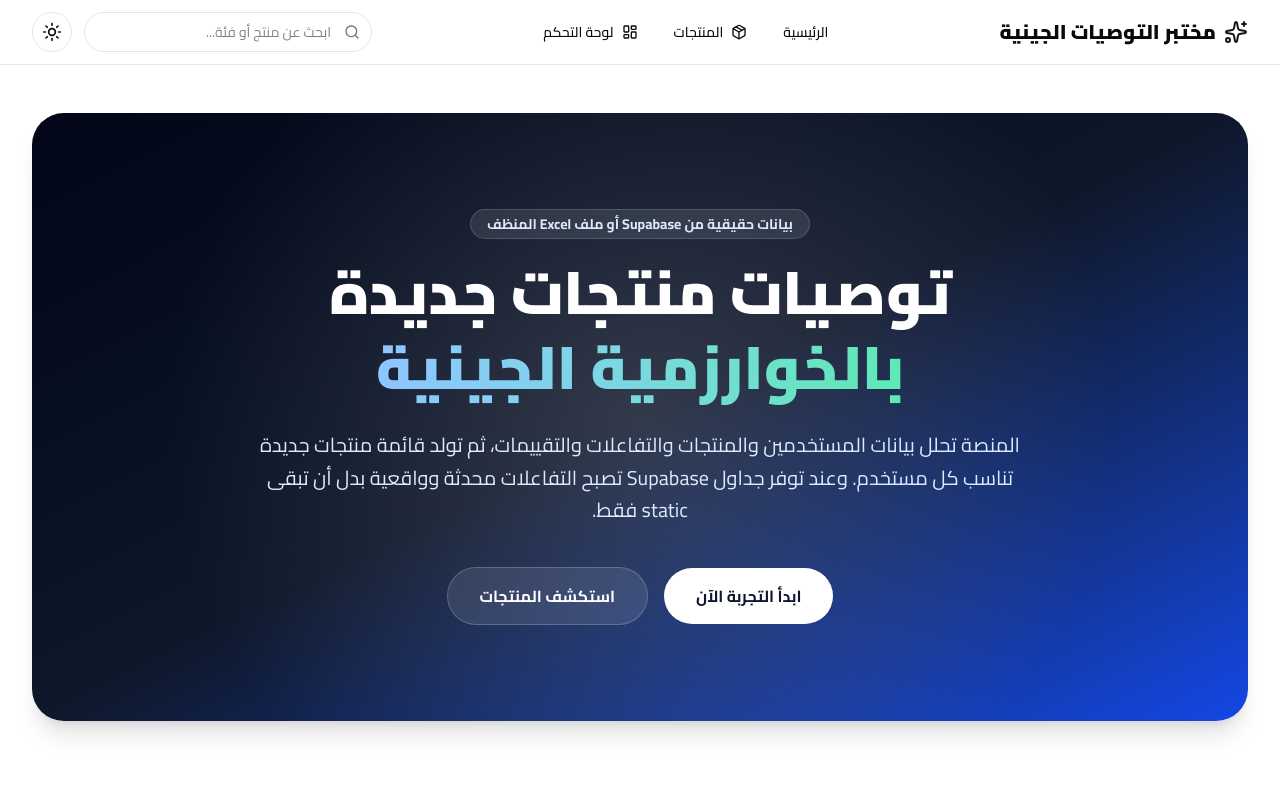
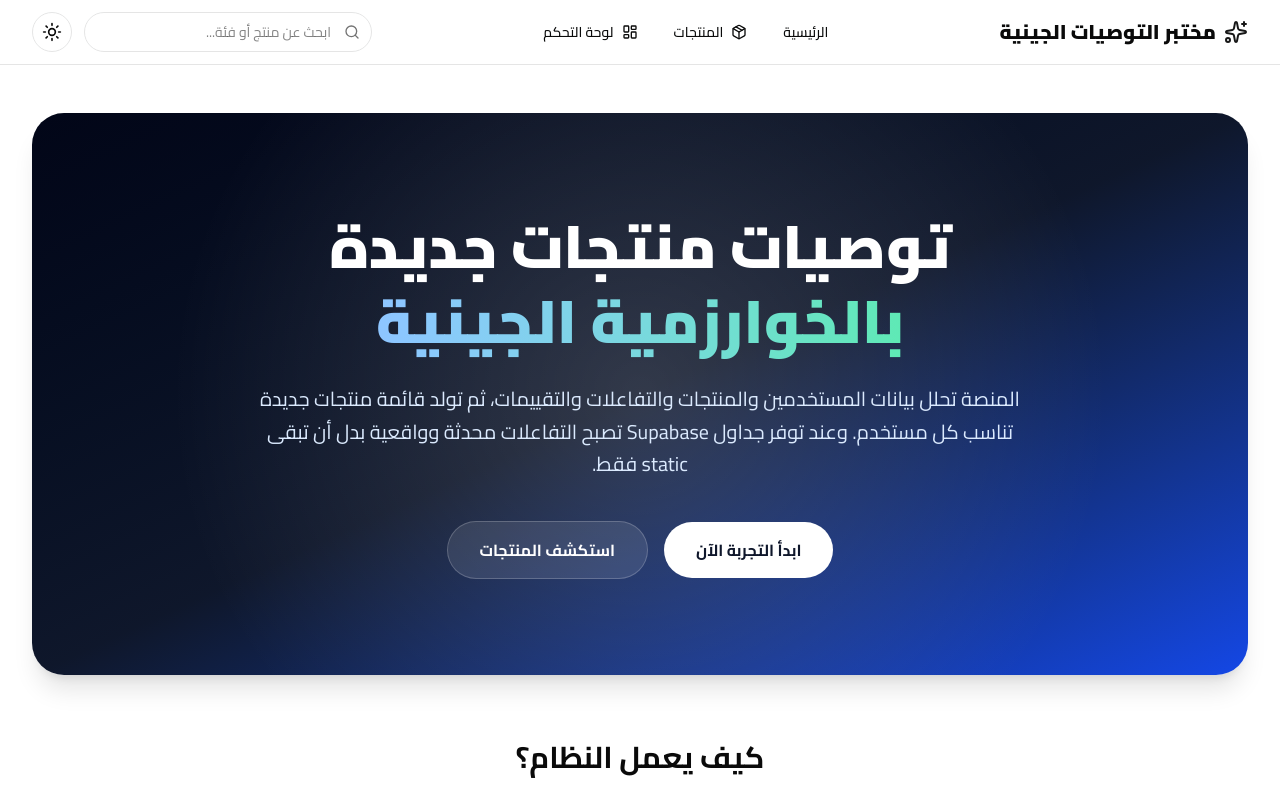
Before and after one commit to HussamZG/A-Recommendation-System-Project-Using-Genetic-Algorithms, a Next.js app: page / in a window 1280 px wide. Shown: the top 790 px of the page. Built offline with nearby package versions, Linux system fonts and the light colour scheme; no server answers; the database is empty.

Commit message:
fix hero section layout

```diff
--- a/app/page.tsx
+++ b/app/page.tsx
@@ -15,9 +15,7 @@ export default async function Home() {
       <section className="relative mb-16 overflow-hidden rounded-[2rem] bg-gradient-to-br from-slate-950 via-slate-900 to-blue-700 px-6 py-16 text-white shadow-xl md:px-10 md:py-24">
         <div className="absolute inset-0 opacity-15 bg-[radial-gradient(circle_at_center,_white_0%,_transparent_70%)]" />
         <div className="relative z-10 mx-auto max-w-3xl text-center">
-          <p className="mb-4 inline-flex rounded-full border border-white/15 bg-white/10 px-4 py-1 text-sm font-bold text-blue-100">
-            بيانات حقيقية من Supabase أو ملف Excel المنظف
-          </p>
+
           <h1 className="mb-6 text-4xl font-black leading-tight md:text-6xl">
             توصيات منتجات جديدة
             <br />
```
